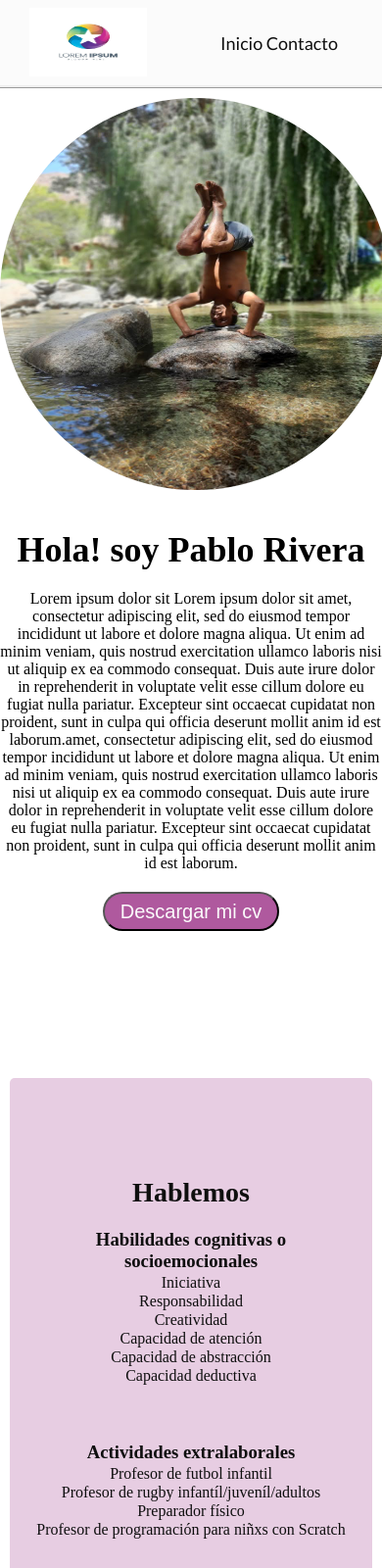
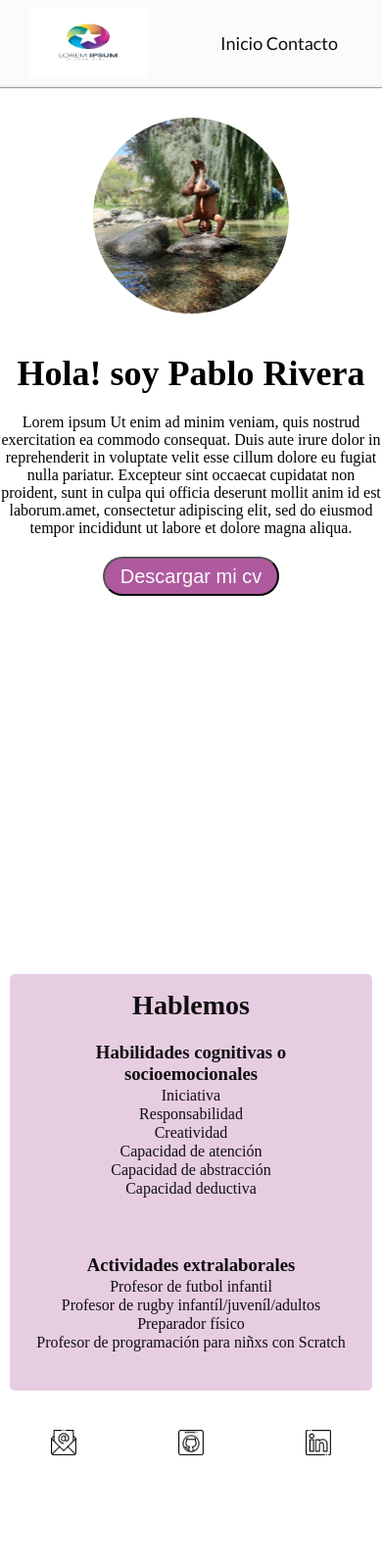
Before and after one commit to pabloriveraveras/proyectocodigopalante, a plain HTML site: page index.html in a window 390 px wide. Shown: the top 1600 px of the page at 98% size. Drawn offline with Linux system fonts and the light colour scheme; a web font is replaced by a local one.

Commit message:
cambios en responsive y visual de fotos

```diff
--- a/css/styles.css
+++ b/css/styles.css
@@ -122,6 +122,7 @@ h2{
 
 
 section{
+
     min-height: 100vh;
     text-align: center;
 
@@ -157,13 +158,18 @@ nav ul li {
 
 }
 
+#inicio{
+    margin-bottom: 50px;
+}
 
 #fotoprincipal{
     border-radius: 50%;
-    height: 400px;
-    width: 400px;
+    margin-top: 120px;
     text-align: center;
-    margin-top: 100px;
+    width: 100%;
+
+    max-width: 400px;
+
 
 }
 
@@ -183,7 +189,8 @@ nav ul li {
 }
 
 #contacto{
-    margin-top: 150px;
+    padding-top: 100px;
+
 }
 
 #hablemos{
@@ -195,8 +202,12 @@ nav ul li {
     margin-bottom: 30px;
     margin-left: 10px;
     margin-right: 10px;
+
+
+
+
     padding: 20px;
-    padding-top: 100px;
+    padding-top: 15px;
 
 
 
@@ -204,7 +215,7 @@ nav ul li {
 
 
 
-/* hasta aca las propiedades comunes para los contenedores, poner los dos contenedores con este codigo */
+
 .flex-container1 {
     display: flex;
     flex-direction: row;
@@ -221,7 +232,8 @@ nav ul li {
     flex-direction: row;
     justify-content: center;
     /* flex-wrap: wrap */
-    margin-top: 30px;
+    margin-top: 40px;
+    height: 30px;
     align-items: center;
 
 
@@ -238,6 +250,15 @@ nav ul li {
 
   }
 
+  @media(max-width:700px){
+
+    #fotoprincipal{
+        max-width: 200px;
+        max-height: 200px;
+
+    }
+}
+
 
 
   /* https://www.w3schools.com/css/css3_flexbox_container.asp */
--- a/index.html
+++ b/index.html
@@ -38,7 +38,7 @@
             <section id="inicio">
 
 
-                <img id="fotoprincipal" src="img/fotopersonal.jpg" alt="fotopersonal">
+                <img id="fotoprincipal" src="img/fotopersonal.jpg" width="400px" height="400px" alt="fotopersonal">
 
                 <br>
                 <br>
@@ -46,7 +46,7 @@
 
                 <h1>Hola! soy Pablo Rivera</h1>
                 <p class="espaciado">
-                    Lorem ipsum dolor sit Lorem ipsum dolor sit amet, consectetur adipiscing elit, sed do eiusmod tempor incididunt ut labore et dolore magna aliqua. Ut enim ad minim veniam, quis nostrud exercitation ullamco laboris nisi ut aliquip ex ea commodo consequat. Duis aute irure dolor in reprehenderit in voluptate velit esse cillum dolore eu fugiat nulla pariatur. Excepteur sint occaecat cupidatat non proident, sunt in culpa qui officia deserunt mollit anim id est laborum.amet, consectetur adipiscing elit, sed do eiusmod tempor incididunt ut labore et dolore magna aliqua. Ut enim ad minim veniam, quis nostrud exercitation ullamco laboris nisi ut aliquip ex ea commodo consequat. Duis aute irure dolor in reprehenderit in voluptate velit esse cillum dolore eu fugiat nulla pariatur. Excepteur sint occaecat cupidatat non proident, sunt in culpa qui officia deserunt mollit anim id est laborum.
+                    Lorem ipsum  Ut enim ad minim veniam, quis nostrud exercitation ea commodo consequat. Duis aute irure dolor in reprehenderit in voluptate velit esse cillum dolore eu fugiat nulla pariatur. Excepteur sint occaecat cupidatat non proident, sunt in culpa qui officia deserunt mollit anim id est laborum.amet, consectetur adipiscing elit, sed do eiusmod tempor incididunt ut labore et dolore magna aliqua.
                 </p>
 
 
@@ -106,19 +106,19 @@
                 <div class="flex-container2">
                     <div>
 
-                        <a href="mailto:pablo.rivera.pf@gmail.com"><img src="img/mail.png" width="30%" alt="mail"></a>
+                        <a href="mailto:pablo.rivera.pf@gmail.com"><img src="img/mail.png" width="20%" alt="mail"></a>
 
                     </div>
                     <div>
 
 
-                        <a href="https://github.com/pabloriveraveras"><img src="img/github.png" width="30%" alt="github"></a>
+                        <a href="https://github.com/pabloriveraveras"><img src="img/github.png" width="20%" alt="github"></a>
 
 
                     </div>
                     <div>
 
-                        <a href="https://www.linkedin.com/in/pablo-rivera-414833216/"><img src="img/linkedin.png" width="30%" alt="linkedin"></a>
+                        <a href="https://www.linkedin.com/in/pablo-rivera-414833216/"><img src="img/linkedin.png" width="20%" alt="linkedin"></a>
 
                     </div>
                 </div>
```
